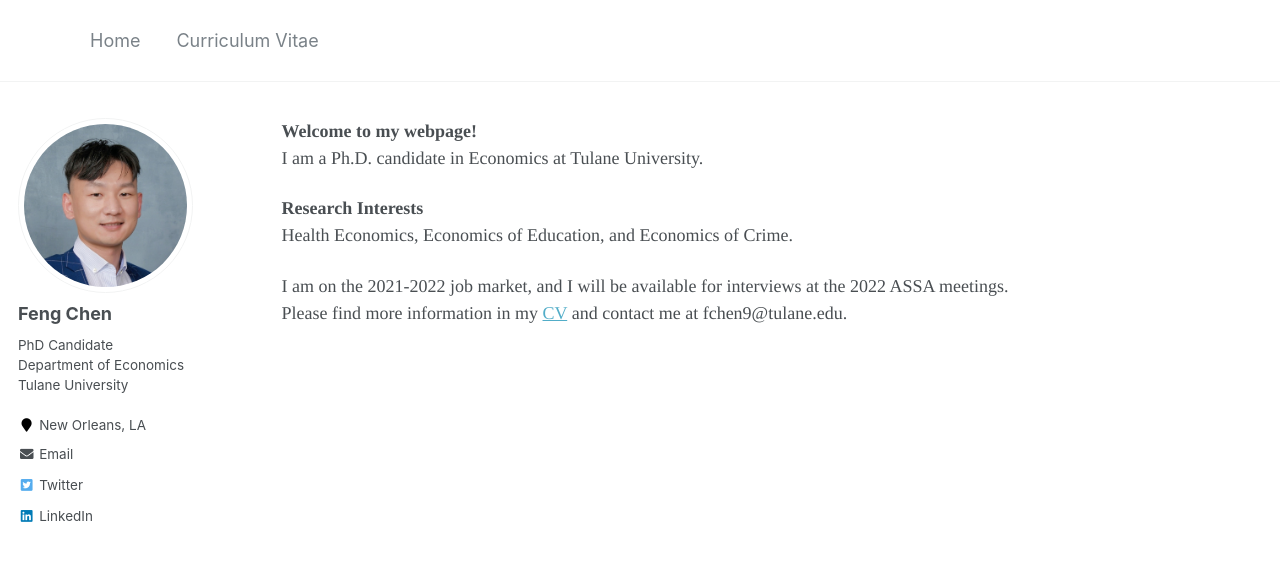
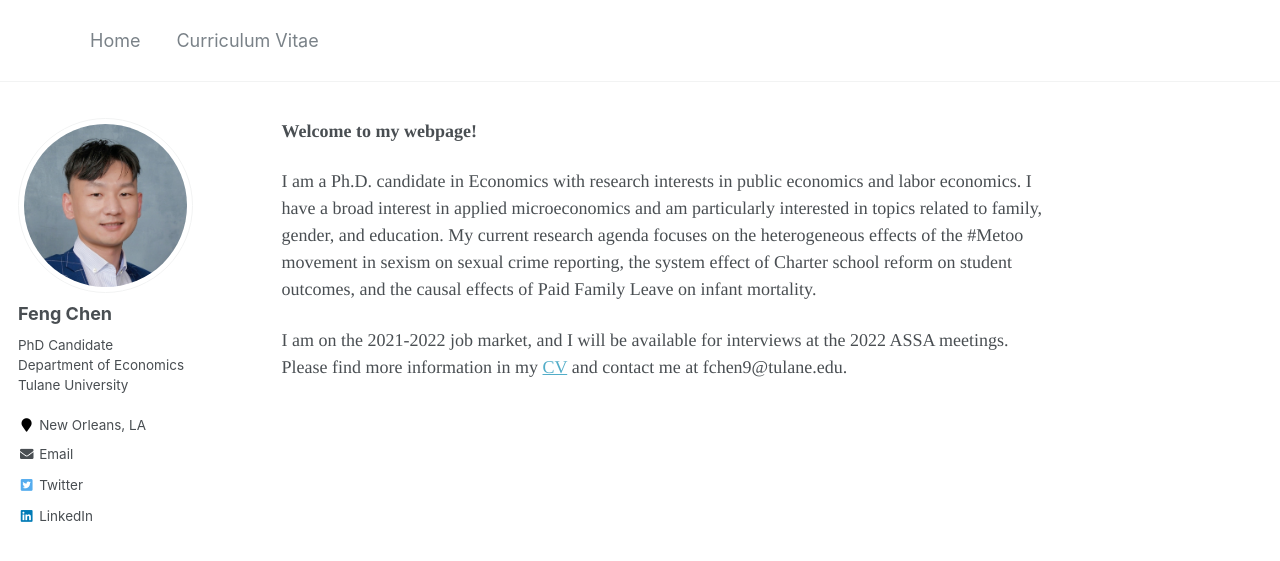
Before and after one commit to fengchen22/fengchen22.github.io, a Jekyll site: the page built from _pages/about.md, in a window 1280 px wide. Shown: the top 561 px of the page. Built offline with Jekyll 4.4.1, drawn with Linux system fonts in a browser that asks for light colours.

Commit message:
Update about.md

```diff
--- a/_pages/about.md
+++ b/_pages/about.md
@@ -8,9 +8,7 @@ redirect_from:
   - /about.html
 ---
 **Welcome to my webpage!**
-I am a Ph.D. candidate in Economics at Tulane University.
 
-**Research Interests**
-Health Economics, Economics of Education, and Economics of Crime.
+I am a Ph.D. candidate in Economics with research interests in public economics and labor economics. I have a broad interest in applied microeconomics and am particularly interested in topics related to family, gender, and education.  My current research agenda focuses on the heterogeneous effects of the #Metoo movement in sexism on sexual crime reporting, the system effect of Charter school reform on student outcomes, and the causal effects of Paid Family Leave on infant mortality.
 
 I am on the 2021-2022 job market, and I will be available for interviews at the 2022 ASSA meetings. Please find more information in my [CV](http://fengchen22.github.io/files/feng_cv.pdf) and contact me at fchen9@tulane.edu.
```
